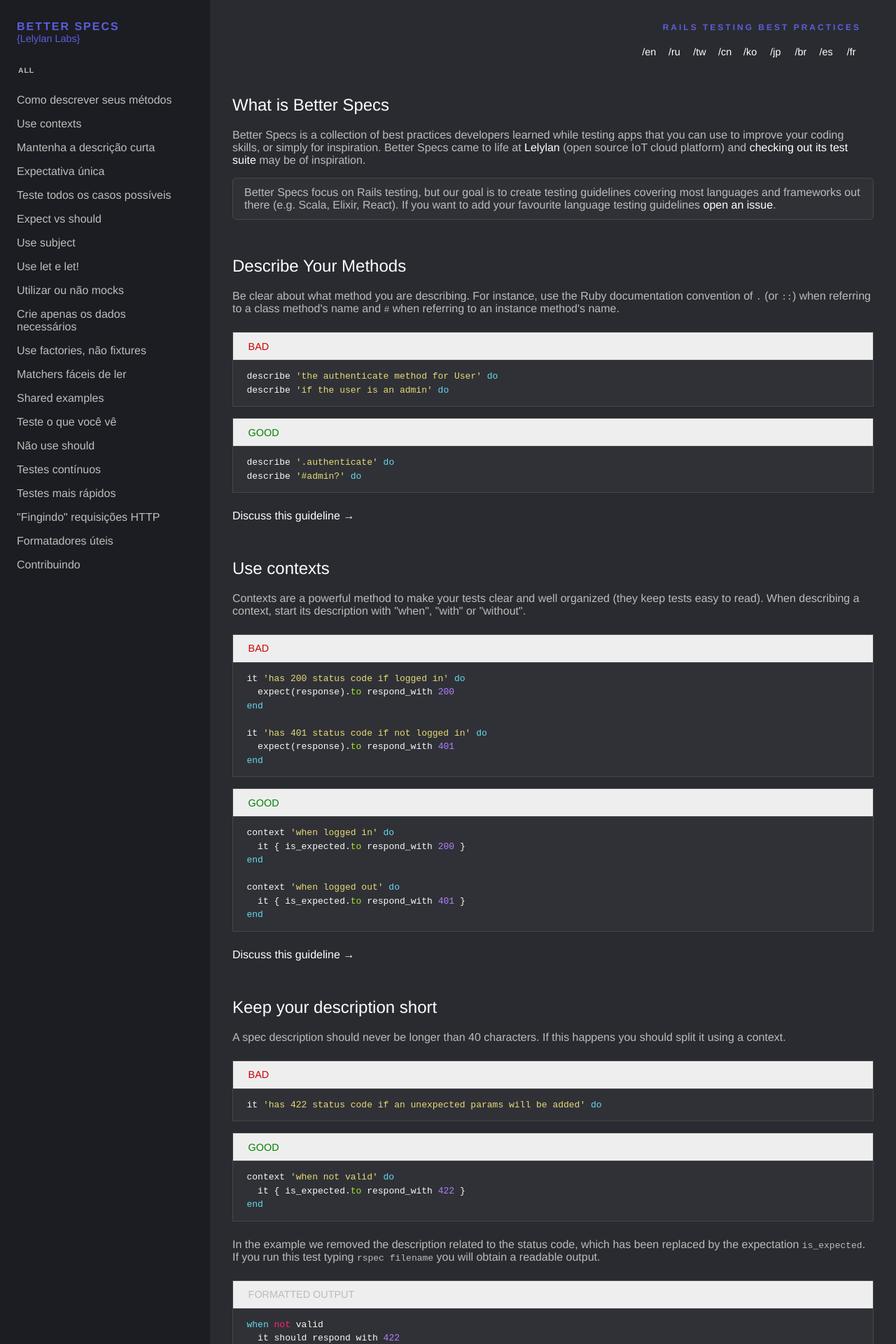
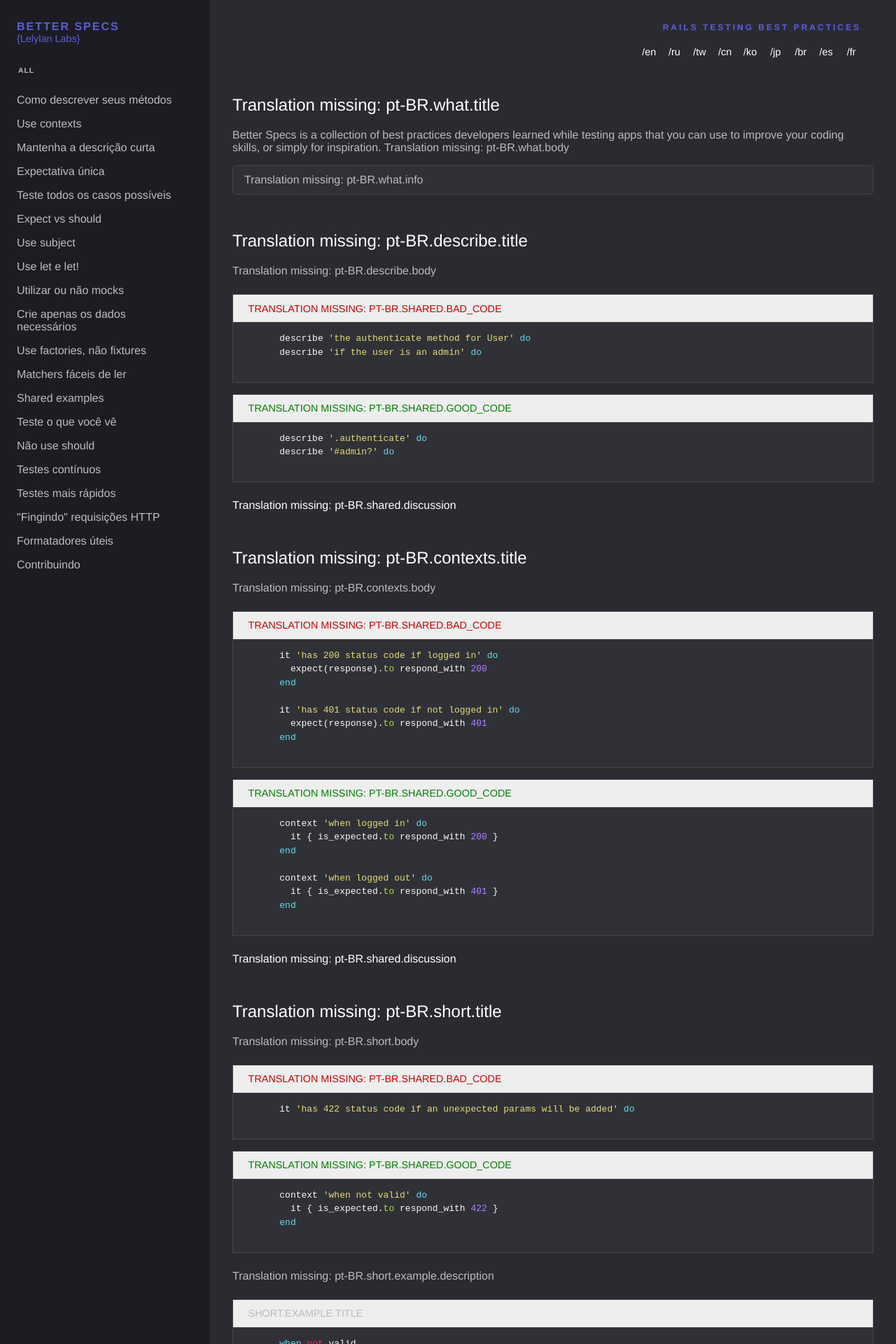
Before and after one commit to betterspecs/betterspecs, a Jekyll site: the page built from br.html, in a window 1280 px wide. Shown: the top 1920 px of the page at 70% size. Built offline with Jekyll 4.4.1, drawn with Linux system fonts in a browser that asks for light colours; some of the changed text lies outside the part shown.

Commit message:
translate first items

```diff
--- a/_includes/index.html
+++ b/_includes/index.html
@@ -6,8 +6,8 @@
 <button class="action action--open" aria-label="Open Menu"><span class="icon icon--menu"></span></button>
 <nav id="ml-menu" class="menu">
   <button class="action action--close" aria-label="Close Menu"><span class="icon icon--cross"></span></button>
+
   <div class="menu__wrap">
-
     <ul data-menu="main" class="menu__level">
       <li class="menu__item"><a class="menu__link" href="#describe">{{ 'menu.describe' | translate }}</a></li>
       <li class="menu__item"><a class="menu__link" href="#contexts">{{ 'menu.contexts' | translate }}</a></li>
@@ -30,43 +30,27 @@
       <li class="menu__item"><a class="menu__link" href="#formatter">{{ 'menu.formatter' | translate }}</a></li>
       <li class="menu__item"><a class="menu__link" href="#contributing">{{ 'menu.contributing' | translate }}</a></li>
     </ul>
-
   </div>
 </nav>
 <div class="content">
-
   <article>
-
-    <h1><a name="what">What is Better Specs</a></h1>
+    <h1><a name="what">{{ 'what.title' | translate }}</a></h1>
 
     <p>
       {{ site.description }}
-      Better Specs came to life at <a target="_blank" href="https://lelylan.com">Lelylan</a> (open source IoT cloud platform) and <a target="_blank" href="https://github.com/lelylan/lelylan">checking out its test suite</a> may be of inspiration.
+      {{ 'what.body' | translate }}
     </p>
 
-    <p class="info">
-       Better Specs focus on Rails testing, but our goal is to create testing guidelines covering most languages and frameworks out there (e.g. Scala, Elixir, React). If you want to add your favourite language testing guidelines <a target="_blank" href="https://github.com/lelylan/betterspecs/issues">open an issue</a>.
-    </p>
-
-    <p>
-
-  </p>
-
+    <p class="info">{{ 'what.info' | translate }}</p>
   </article>
 
+  <article>
+    <h1><a name="describe">{{ 'describe.title' | translate }}</a></h1>
 
-<article>
-
-<h1><a name="describe">Describe Your Methods</a></h1>
-
-<p>
-Be clear about what method you are describing. For instance, use the Ruby documentation convention of
-<code>.</code> (or <code>::</code>) when referring to a class method's name and <code>#</code> when
-referring to an instance method's name.
-</p>
+    <p>{{ 'describe.body' | translate }}</p>
 
     <div class="code-block">
-<p class="spec-title spec-wrong">bad</p>
+      <p class="spec-title spec-wrong">{{ 'shared.bad_code' | translate }}</p>
 
       {% highlight ruby %}
       describe 'the authenticate method for User' do
@@ -75,7 +59,7 @@
     </div>
 
     <div class="code-block">
-<p class="spec-title spec-correct">good</p>
+      <p class="spec-title spec-correct">{{ 'shared.good_code' | translate }}</p>
 
       {% highlight ruby %}
       describe '.authenticate' do
@@ -84,21 +68,19 @@
     </div>
 
     <p>
-<a href="https://github.com/andreareginato/betterspecs/issues/2">Discuss this guideline &rarr;</a>
+      <a href="https://github.com/andreareginato/betterspecs/issues/2">
+        {{ 'shared.discussion' | translate }}
+      </a>
     </p>
-
   </article>
 
   <article>
+    <h1><a name="contexts">{{ 'contexts.title' | translate }}</a></h1>
 
-<h1><a name="contexts">Use contexts</a></h1>
-
-<p>
-Contexts are a powerful method to make your tests clear and well organized (they keep tests easy to read). When describing a context, start its description with "when", "with" or "without".
-</p>
+    <p>{{ 'contexts.body' | translate }}</p>
 
     <div class="code-block">
-<p class="spec-title spec-wrong">bad</p>
+      <p class="spec-title spec-wrong">{{ 'shared.bad_code' | translate }}</p>
 
       {% highlight ruby %}
       it 'has 200 status code if logged in' do
@@ -112,7 +94,7 @@
     </div>
 
     <div class="code-block">
-<p class="spec-title spec-correct">good</p>
+      <p class="spec-title spec-correct">{{ 'shared.good_code' | translate }}</p>
 
       {% highlight ruby %}
       context 'when logged in' do
@@ -126,24 +108,19 @@
     </div>
 
     <p>
-<a href="https://github.com/andreareginato/betterspecs/issues/3">Discuss this guideline &rarr;</a>
+      <a href="https://github.com/andreareginato/betterspecs/issues/3">
+        {{ 'shared.discussion' | translate }}
+      </a>
     </p>
-
   </article>
 
+  <article>
+    <h1><a name="short">{{ 'short.title' | translate }}</a></h1>
 
-
-
-<article>
-
-<h1><a name="short">Keep your description short</a></h1>
-
-<p>
-A spec description should never be longer than 40 characters. If this happens you should split it using a context.
-</p>
+    <p>{{ 'short.body' | translate }}</p>
 
     <div class="code-block">
-<p class="spec-title spec-wrong">bad</p>
+      <p class="spec-title spec-wrong">{{ 'shared.bad_code' | translate }}</p>
 
       {% highlight ruby %}
       it 'has 422 status code if an unexpected params will be added' do
@@ -151,7 +128,7 @@
     </div>
 
     <div class="code-block">
-<p class="spec-title spec-correct">Good</p>
+      <p class="spec-title spec-correct">{{ 'shared.good_code' | translate }}</p>
 
       {% highlight ruby %}
       context 'when not valid' do
@@ -160,13 +137,11 @@
       {% endhighlight %}
     </div>
 
-<p>
-In the example we removed the description related to the status code, which has been replaced by the expectation <code>is_expected</code>. If you run this test typing <code>rspec filename</code> you will obtain a readable output.
-</p>
+    <p>{{ 'short.example.description' | translate }}</p>
 
 
     <div class="code-block">
-<p class="spec-title">Formatted output</p>
+      <p class="spec-title">{{ 'short.example.title' }}</p>
 
       {% highlight ruby %}
       when not valid
@@ -175,15 +150,13 @@
     </div>
 
     <p>
-<a href="https://github.com/andreareginato/betterspecs/issues/4">Discuss this guideline &rarr;</a>
+      <a href="https://github.com/andreareginato/betterspecs/issues/4">
+        {{ 'shared.discussion' | translate }}
+      </a>
     </p>
-
   </article>
 
-
-
   <article>
-
     <h1><a name="single">Single expectation test</a></h1>
 
     <p>
@@ -218,12 +191,11 @@
     </div>
 
     <p>
-<a href="https://github.com/andreareginato/betterspecs/issues/5">Discuss this guideline &rarr;</a>
+      <a href="https://github.com/andreareginato/betterspecs/issues/5">
+        {{ 'shared.discussion' | translate }}
+      </a>
     </p>
-
   </article>
-
-
 
 <article>
 
@@ -253,7 +225,7 @@
 </p>
 
 <div class="code-block">
-<p class="spec-title spec-wrong">bad</p>
+<p class="spec-title spec-wrong">{{ 'shared.bad_code' | translate }}</p>
 
 {% highlight ruby %}
 it 'shows the resource'
@@ -261,7 +233,7 @@
 </div>
 
 <div class="code-block">
-<p class="spec-title spec-correct">good</p>
+<p class="spec-title spec-correct">{{ 'shared.good_code' | translate }}</p>
 
 {% highlight ruby %}
 describe '#destroy' do
@@ -282,7 +254,7 @@
 {% endhighlight %}
 
 <p>
-<a href="https://github.com/andreareginato/betterspecs/issues/6">Discuss this guideline &rarr;</a>
+<a href="https://github.com/andreareginato/betterspecs/issues/6">{{ 'shared.discussion' | translate }}</a>
 </p>
 
 </article>
@@ -298,7 +270,7 @@
 </p>
 
 <div class="code-block">
-<p class="spec-title spec-wrong">bad</p>
+<p class="spec-title spec-wrong">{{ 'shared.bad_code' | translate }}</p>
 
 {% highlight ruby %}
 it 'creates a resource' do
@@ -308,7 +280,7 @@
 </div>
 
 <div class="code-block">
-<p class="spec-title spec-correct">good</p>
+<p class="spec-title spec-correct">{{ 'shared.good_code' | translate }}</p>
 
 {% highlight ruby %}
 it 'creates a resource' do
@@ -320,7 +292,7 @@
 <p>Configure the RSpec to only accept the new syntax on new projects, to avoid having the 2 syntax all over the place.</p>
 
 <div class="code-block">
-<p class="spec-title spec-correct">good</p>
+<p class="spec-title spec-correct">{{ 'shared.good_code' | translate }}</p>
 
 {% highlight ruby %}
 # spec_helper.rb
@@ -336,7 +308,7 @@
 <p>On one line expectations or with implicit subject we should use <code>is_expected.to</code>.</p>
 
 <div class="code-block">
-<p class="spec-title spec-wrong">bad</p>
+<p class="spec-title spec-wrong">{{ 'shared.bad_code' | translate }}</p>
 
 {% highlight ruby %}
 context 'when not valid' do
@@ -346,7 +318,7 @@
 </div>
 
 <div class="code-block">
-<p class="spec-title spec-correct">good</p>
+<p class="spec-title spec-correct">{{ 'shared.good_code' | translate }}</p>
 
 {% highlight ruby %}
 context 'when not valid' do
@@ -358,7 +330,7 @@
 <p>On old projects you can use the <a href="https://github.com/yujinakayama/transpec">transpec</a> to convert them to the new syntax. More about the new RSpec expectation syntax can be found <a href="http://myronmars.to/n/dev-blog/2012/06/rspecs-new-expectation-syntax">here</a> and <a href="http://myronmars.to/n/dev-blog/2013/07/the-plan-for-rspec-3#what_about_the_old_expectationmock_syntax">here</a>.</p>
 
 <p>
-<a href="https://github.com/andreareginato/betterspecs/issues/83">Discuss this guideline &rarr;</a>
+<a href="https://github.com/andreareginato/betterspecs/issues/83">{{ 'shared.discussion' | translate }}</a>
 </p>
 
 </article>
@@ -375,7 +347,7 @@
 </p>
 
 <div class="code-block">
-<p class="spec-title spec-wrong">bad</p>
+<p class="spec-title spec-wrong">{{ 'shared.bad_code' | translate }}</p>
 
 {% highlight ruby %}
 it { expect(assigns('message')).to match /it was born in Belville/ }
@@ -383,7 +355,7 @@
 </div>
 
 <div class="code-block">
-<p class="spec-title spec-correct">good</p>
+<p class="spec-title spec-correct">{{ 'shared.good_code' | translate }}</p>
 
 {% highlight ruby %}
 subject { assigns('message') }
@@ -396,7 +368,7 @@
 </p>
 
 <div class="code-block">
-<p class="spec-title spec-correct">good</p>
+<p class="spec-title spec-correct">{{ 'shared.good_code' | translate }}</p>
 
 {% highlight ruby %}
 subject(:hero) { Hero.first }
@@ -407,7 +379,7 @@
 </div>
 
 <p>
-<a href="https://github.com/andreareginato/betterspecs/issues/7">Discuss this guideline &rarr;</a>
+<a href="https://github.com/andreareginato/betterspecs/issues/7">{{ 'shared.discussion' | translate }}</a>
 </p>
 
 </article>
@@ -424,7 +396,7 @@
 </p>
 
 <div class="code-block">
-<p class="spec-title spec-wrong">bad</p>
+<p class="spec-title spec-wrong">{{ 'shared.bad_code' | translate }}</p>
 
 {% highlight ruby %}
 describe '#type_id' do
@@ -439,7 +411,7 @@
 </div>
 
 <div class="code-block">
-<p class="spec-title spec-correct">good</p>
+<p class="spec-title spec-correct">{{ 'shared.good_code' | translate }}</p>
 
 {% highlight ruby %}
 describe '#type_id' do
@@ -458,7 +430,7 @@
 </p>
 
 <div class="code-block">
-<p class="spec-title spec-correct">good</p>
+<p class="spec-title spec-correct">{{ 'shared.good_code' | translate }}</p>
 
 {% highlight ruby %}
 context 'when updates a not existing property value' do
@@ -494,7 +466,7 @@
 </div>
 
 <p>
-<a href="https://github.com/andreareginato/betterspecs/issues/8">Discuss this guideline &rarr;</a>
+<a href="https://github.com/andreareginato/betterspecs/issues/8">{{ 'shared.discussion' | translate }}</a>
 </p>
 
 </article>
@@ -510,7 +482,7 @@
 </p>
 
 <div class="code-block">
-<p class="spec-title spec-correct">good</p>
+<p class="spec-title spec-correct">{{ 'shared.good_code' | translate }}</p>
 
 {% highlight ruby %}
 # simulate a not found resource
@@ -531,7 +503,7 @@
 </p>
 
 <p>
-<a href="https://github.com/andreareginato/betterspecs/issues/9">Discuss this guideline &rarr;</a>
+<a href="https://github.com/andreareginato/betterspecs/issues/9">{{ 'shared.discussion' | translate }}</a>
 </p>
 
 </article>
@@ -547,7 +519,7 @@
 </p>
 
 <div class="code-block">
-<p class="spec-title spec-correct">good</p>
+<p class="spec-title spec-correct">{{ 'shared.good_code' | translate }}</p>
 
 {% highlight ruby %}
 describe "User" do
@@ -560,7 +532,7 @@
 </div>
 
 <p>
-<a href="https://github.com/andreareginato/betterspecs/issues/10">Discuss this guideline &rarr;</a>
+<a href="https://github.com/andreareginato/betterspecs/issues/10">{{ 'shared.discussion' | translate }}</a>
 </p>
 
 </article>
@@ -578,7 +550,7 @@
 </p>
 
 <div class="code-block">
-<p class="spec-title spec-wrong">bad</p>
+<p class="spec-title spec-wrong">{{ 'shared.bad_code' | translate }}</p>
 
 {% highlight ruby %}
 user = User.create(
@@ -592,7 +564,7 @@
 </div>
 
 <div class="code-block">
-<p class="spec-title spec-correct">good</p>
+<p class="spec-title spec-correct">{{ 'shared.good_code' | translate }}</p>
 
 {% highlight ruby %}
 user = FactoryGirl.create :user
@@ -605,7 +577,7 @@
 </p>
 
 <p>
-<a href="https://github.com/andreareginato/betterspecs/issues/11">Discuss this guideline &rarr;</a>
+<a href="https://github.com/andreareginato/betterspecs/issues/11">{{ 'shared.discussion' | translate }}</a>
 </p>
 
 </article>
@@ -621,7 +593,7 @@
 </p>
 
 <div class="code-block">
-<p class="spec-title spec-wrong">bad</p>
+<p class="spec-title spec-wrong">{{ 'shared.bad_code' | translate }}</p>
 
 {% highlight ruby %}
 lambda { model.save! }.to raise_error Mongoid::Errors::DocumentNotFound
@@ -629,7 +601,7 @@
 </div>
 
 <div class="code-block">
-<p class="spec-title spec-correct">good</p>
+<p class="spec-title spec-correct">{{ 'shared.good_code' | translate }}</p>
 
 {% highlight ruby %}
 expect { model.save! }.to raise_error Mongoid::Errors::DocumentNotFound
@@ -637,7 +609,7 @@
 </div>
 
 <p>
-<a href="https://github.com/andreareginato/betterspecs/issues/12">Discuss this guideline &rarr;</a>
+<a href="https://github.com/andreareginato/betterspecs/issues/12">{{ 'shared.discussion' | translate }}</a>
 </p>
 
 </article>
@@ -653,7 +625,7 @@
 </p>
 
 <div class="code-block">
-<p class="spec-title spec-wrong">bad</p>
+<p class="spec-title spec-wrong">{{ 'shared.bad_code' | translate }}</p>
 
 {% highlight ruby %}
 describe 'GET /devices' do
@@ -688,7 +660,7 @@
 </div>
 
 <div class="code-block">
-<p class="spec-title spec-correct">good</p>
+<p class="spec-title spec-correct">{{ 'shared.good_code' | translate }}</p>
 
 {% highlight ruby %}
 describe 'GET /devices' do
@@ -710,7 +682,7 @@
 </p>
 
 <p>
-<a href="https://github.com/andreareginato/betterspecs/issues/13">Discuss this guideline &rarr;</a>
+<a href="https://github.com/andreareginato/betterspecs/issues/13">{{ 'shared.discussion' | translate }}</a>
 </p>
 
 </article>
@@ -737,7 +709,7 @@
 </p>
 
 <p>
-<a href="https://github.com/andreareginato/betterspecs/issues/14">Discuss this guideline &rarr;</a>
+<a href="https://github.com/andreareginato/betterspecs/issues/14">{{ 'shared.discussion' | translate }}</a>
 </p>
 
 </article>
@@ -754,7 +726,7 @@
 </p>
 
 <div class="code-block">
-<p class="spec-title spec-wrong">bad</p>
+<p class="spec-title spec-wrong">{{ 'shared.bad_code' | translate }}</p>
 
 {% highlight ruby %}
 it 'should not change timings' do
@@ -764,7 +736,7 @@
 </div>
 
 <div class="code-block">
-<p class="spec-title spec-correct">good</p>
+<p class="spec-title spec-correct">{{ 'shared.good_code' | translate }}</p>
 
 {% highlight ruby %}
 it 'does not change timings' do
@@ -779,7 +751,7 @@
 </p>
 
 <p>
-<a href="https://github.com/andreareginato/betterspecs/issues/15">Discuss this guideline &rarr;</a>
+<a href="https://github.com/andreareginato/betterspecs/issues/15">{{ 'shared.discussion' | translate }}</a>
 </p>
 
 </article>
@@ -795,7 +767,7 @@
 </p>
 
 <div class="code-block">
-<p class="spec-title spec-correct">good</p>
+<p class="spec-title spec-correct">{{ 'shared.good_code' | translate }}</p>
 
 {% highlight ruby %}
 bundle exec guard
@@ -806,7 +778,7 @@
 
 
 <div class="code-block">
-<p class="spec-title spec-correct">good</p>
+<p class="spec-title spec-correct">{{ 'shared.good_code' | translate }}</p>
 
 {% highlight ruby %}
 guard 'rspec', cli: '--drb --format Fuubar --color', version: 2 do
@@ -831,7 +803,7 @@
 </p>
 
 <p>
-<a href="https://github.com/andreareginato/betterspecs/issues/16">Discuss this guideline &rarr;</a>
+<a href="https://github.com/andreareginato/betterspecs/issues/16">{{ 'shared.discussion' | translate }}</a>
 </p>
 
 </article>
@@ -869,7 +841,7 @@
 </p>
 
 <p>
-<a href="https://github.com/andreareginato/betterspecs/issues/17">Discuss this guideline &rarr;</a>
+<a href="https://github.com/andreareginato/betterspecs/issues/17">{{ 'shared.discussion' | translate }}</a>
 </p>
 
 </article>
@@ -885,7 +857,7 @@
 </p>
 
 <div class="code-block">
-<p class="spec-title spec-correct">good</p>
+<p class="spec-title spec-correct">{{ 'shared.good_code' | translate }}</p>
 
 {% highlight ruby %}
 context "with unauthorized access" do
@@ -910,7 +882,7 @@
 </p>
 
 <p>
-<a href="https://github.com/andreareginato/betterspecs/issues/18">Discuss this guideline &rarr;</a>
+<a href="https://github.com/andreareginato/betterspecs/issues/18">{{ 'shared.discussion' | translate }}</a>
 </p>
 
 </article>
@@ -926,7 +898,7 @@
 </p>
 
 <div class="code-block">
-<p class="spec-title spec-correct">good</p>
+<p class="spec-title spec-correct">{{ 'shared.good_code' | translate }}</p>
 
 {% highlight ruby %}
 # Gemfile
@@ -944,7 +916,7 @@
 </p>
 
 <p>
-<a href="https://github.com/andreareginato/betterspecs/issues/19">Discuss this guideline &rarr;</a>
+<a href="https://github.com/andreareginato/betterspecs/issues/19">{{ 'shared.discussion' | translate }}</a>
 </p>
 
 </article>
```
Also changed, not shown: _i18n/en.yml (+20 -0 lines). Lines whose indentation alone changed are shown as unchanged.
